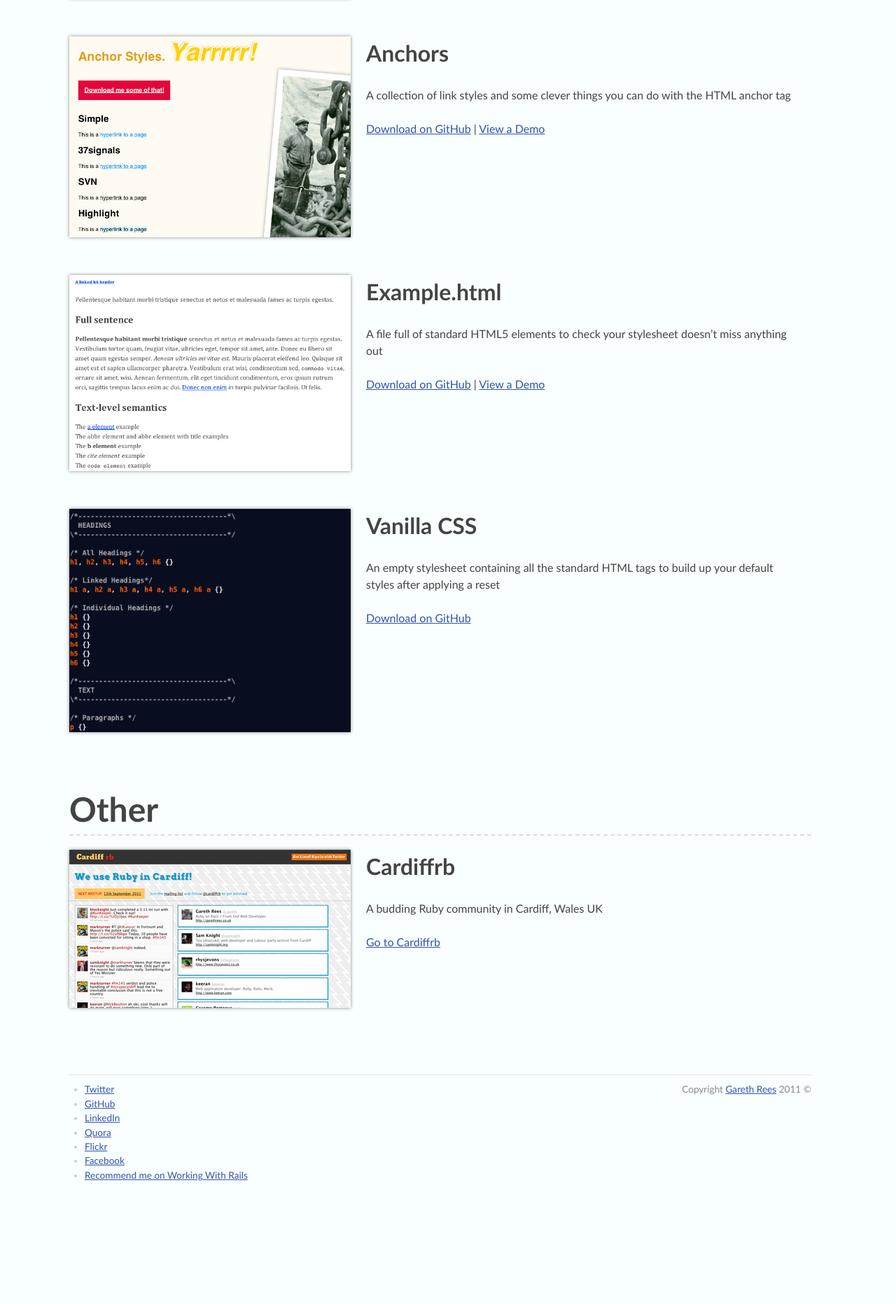
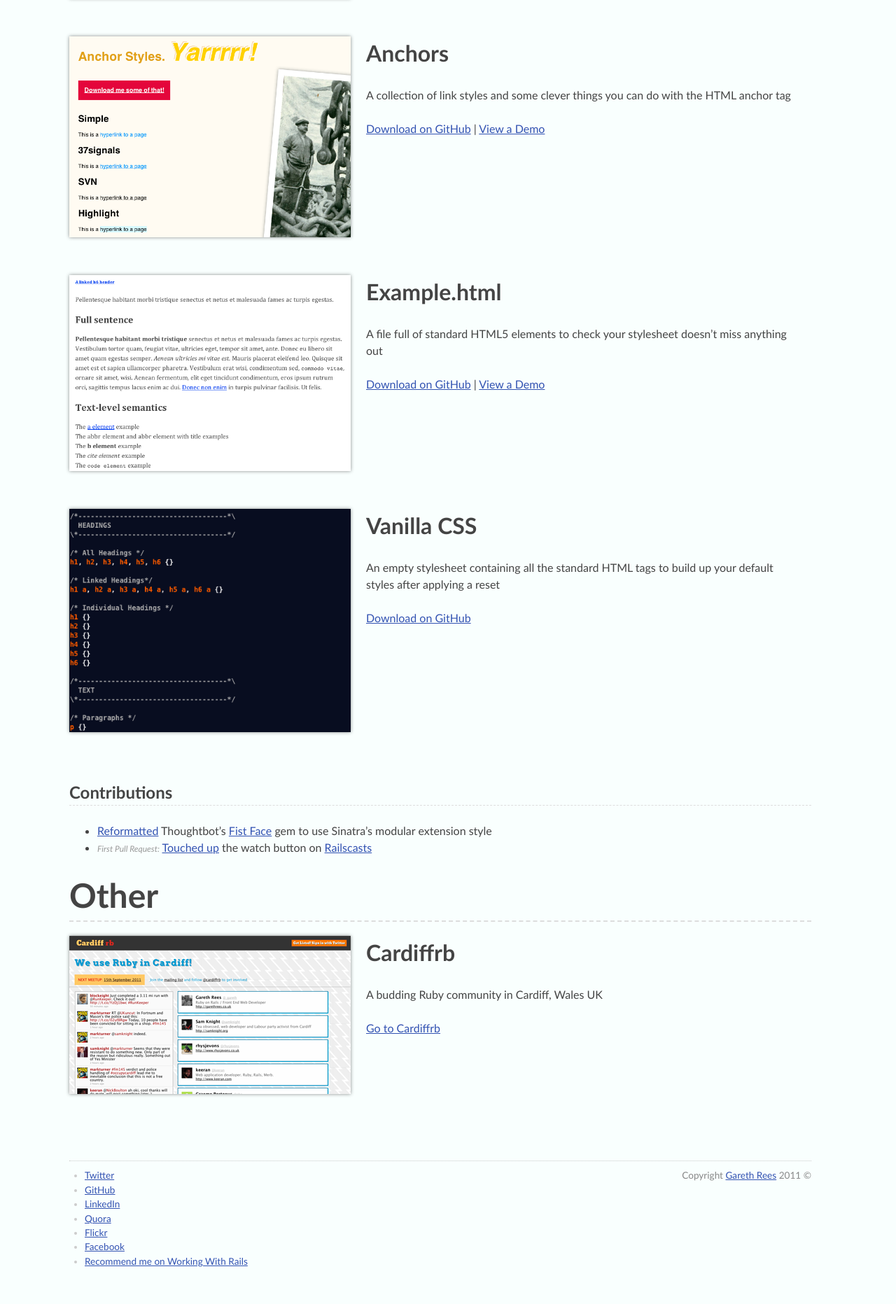
Before and after one commit to garethrees/garethrees.github.com, a Jekyll site: the page built from portfolio.html, in a window 1280 px wide. Shown: the part 1849-3712 px from the top of the page at 70% size. Built offline with Jekyll 4.4.1, drawn with Linux system fonts in a browser that asks for light colours; nearby versions of some CDN libraries; before the commit the page ends 3589 px from its top, so only the background shows below that.

Commit message:
Add contributions section for merged pull requests

```diff
--- a/portfolio.html
+++ b/portfolio.html
@@ -89,6 +89,12 @@ title: Portfolio
 			</div>
 		</article>
 
+		<h2>Contributions</h2>
+		<ul>
+			<li><a href="https://github.com/thoughtbot/fistface/pull/2">Reformatted</a> Thoughtbot&rsquo;s <a href="https://github.com/thoughtbot/fistface">Fist Face</a> gem to use Sinatra&rsquo;s modular extension style</li>
+			<li><span style="color:#999; font-size:0.75em; font-style:italic;">First Pull Request:</span> <a href="https://github.com/ryanb/railscasts/pull/10">Touched up</a> the watch button on <a href="http://railscasts.com">Railscasts</a></li>
+		</ul>
+
 	</section>
 
 	<section id="other">
--- a/stylesheets/application.css
+++ b/stylesheets/application.css
@@ -153,6 +153,12 @@ img.bordered {
 	font-size:3em;
 }
 
+#portfolio section > h2 {
+	border-bottom:1px dashed #ddd;
+	font-size:1.5em;
+	padding-bottom:0.25em;
+}
+
 #portfolio article h1 {
 	margin-top:0;
 }
```
